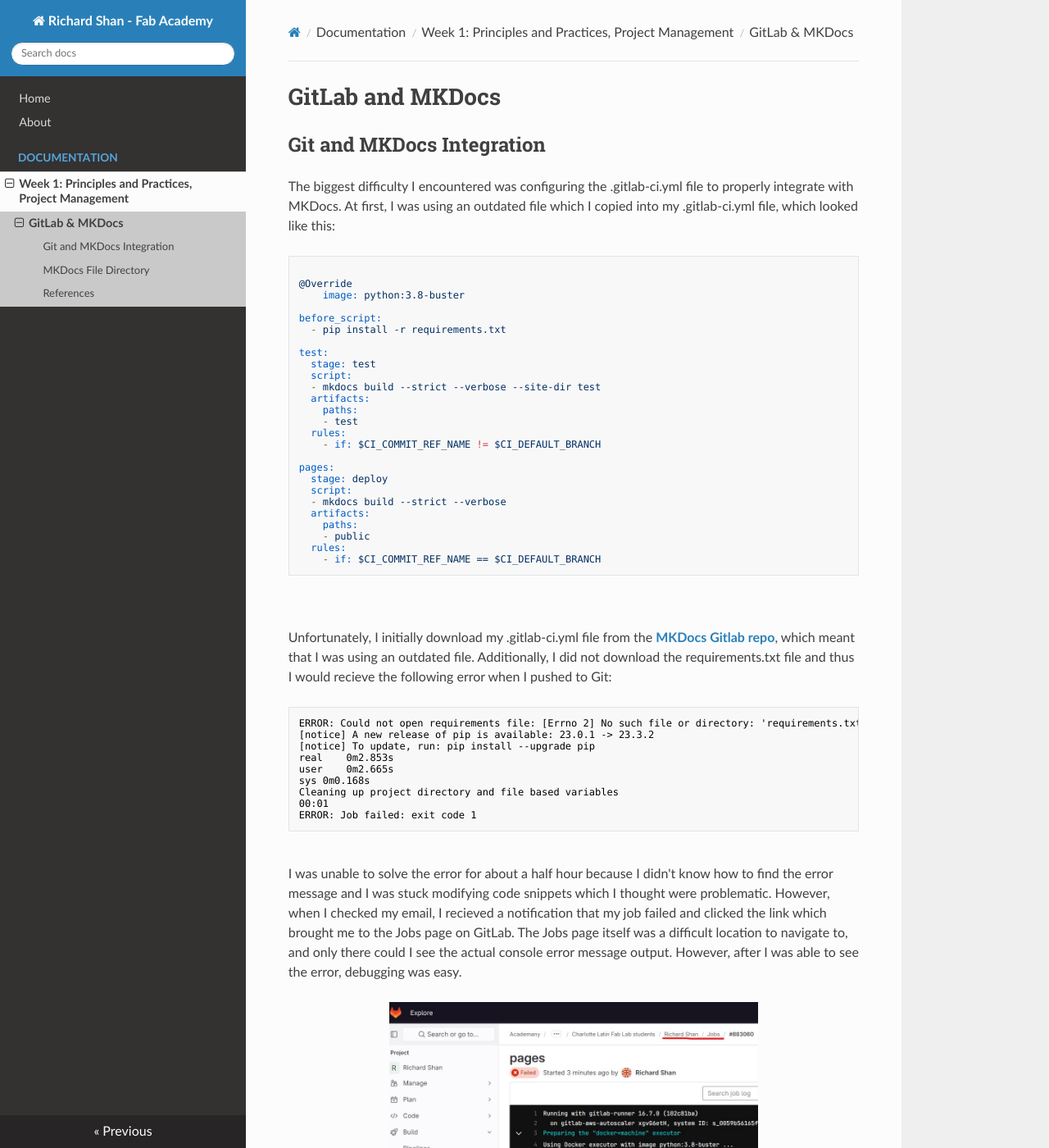
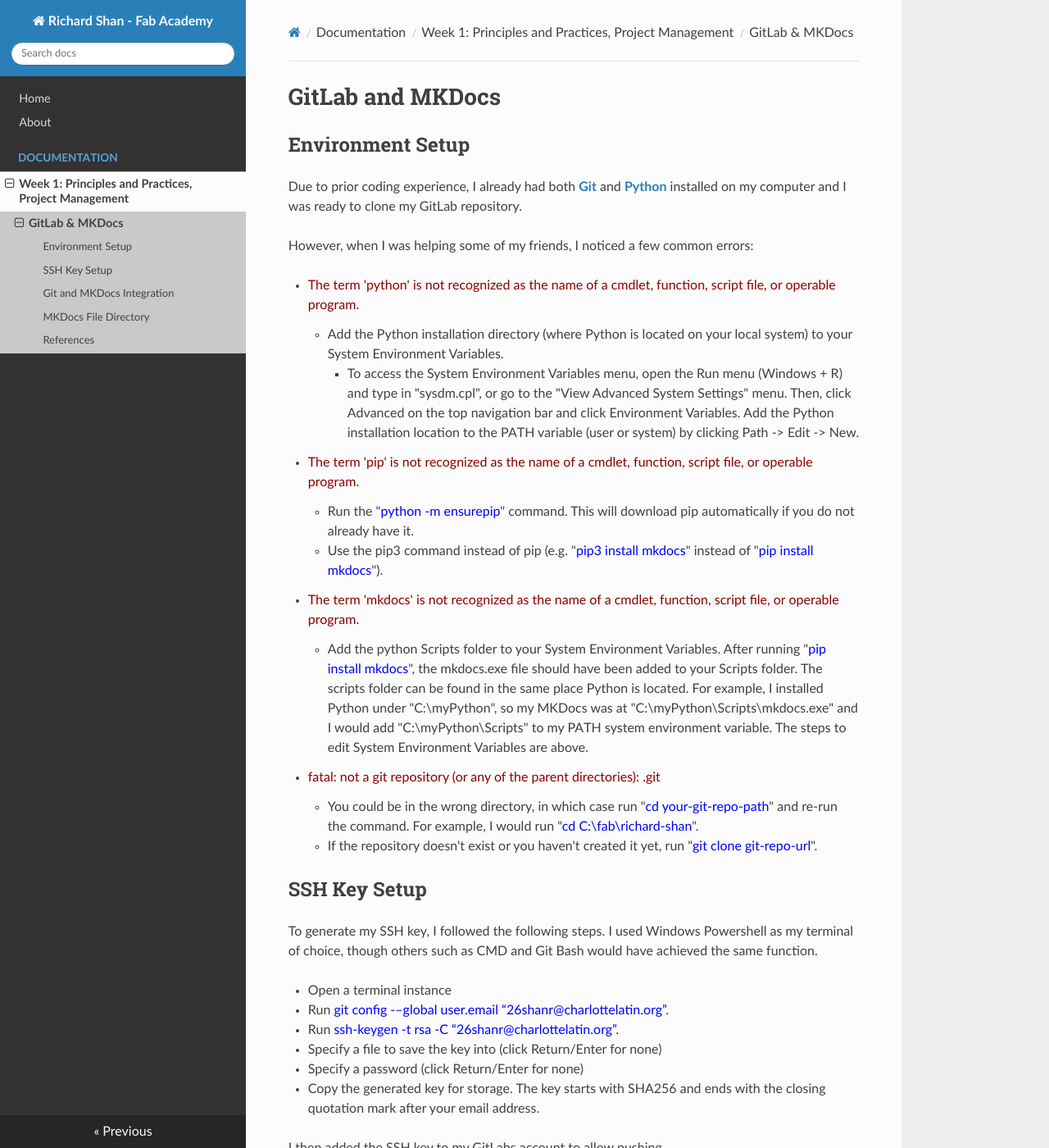
Before and after one commit to richard-shan/fabRepo, an MkDocs documentation site: the page built from docs/lessons/week1/gitlab.md, in a window 1280 px wide and 1400 px high. Shown: the whole window at 82% size. Built offline with MkDocs 1.6.1, drawn with Linux system fonts in a browser that asks for light colours; nearby versions of some CDN libraries; some of the changed text lies outside the part shown.

Commit message:
Week 1 Documentation

```diff
--- a/docs/lessons/week1/gitlab.md
+++ b/docs/lessons/week1/gitlab.md
@@ -1,4 +1,43 @@
 # GitLab and MKDocs
+
+## Environment Setup
+
+Due to prior coding experience, I already had both <a href="https://git-scm.com/downloads">**Git**</a> and <a href="https://www.python.org/downloads/">**Python**</a> installed on my computer and I was ready to clone my GitLab repository.
+
+However, when I was helping some of my friends, I noticed a few common errors:
+
+- <span style="color:darkred">The term 'python' is not recognized as the name of a cmdlet, function, script file, or operable program.</span>
+    - Add the Python installation directory (where Python is located on your local system) to your System Environment Variables.
+        - To access the System Environment Variables menu, open the Run menu (Windows + R) and type in "sysdm.cpl", or go to the "View Advanced System Settings" menu. Then, click Advanced on the top navigation bar and click Environment Variables. Add the Python installation location to the PATH variable (user or system) by clicking Path -> Edit -> New.
+- <span style="color:darkred">The term 'pip' is not recognized as the name of a cmdlet, function, script file, or operable program.</span>
+    - Run the "<span style="color:blue">python -m ensurepip</span>"
+ command. This will download pip automatically if you do not already have it.
+    - Use the pip3 command instead of pip (e.g. "<span style="color:blue">pip3 install mkdocs</span>" instead of "<span style="color:blue">pip install mkdocs</span>").
+- <span style="color:darkred">The term 'mkdocs' is not recognized as the name of a cmdlet, function, script file, or operable program.</span>
+    - Add the python Scripts folder to your System Environment Variables. After running "<span style="color:blue">pip install mkdocs</span>", the mkdocs.exe file should have been added to your Scripts folder. The scripts folder can be found in the same place Python is located. For example, I installed Python under "C:\myPython", so my MKDocs was at "C:\myPython\Scripts\mkdocs.exe" and I would add "C:\myPython\Scripts" to my PATH system environment variable. The steps to edit System Environment Variables are above.
+- <span style="color:darkred">fatal: not a git repository (or any of the parent directories): .git</span>
+    - You could be in the wrong directory, in which case run "<span style="color:blue">cd your-git-repo-path</span>" and re-run the command. For example, I would run "<span style="color:blue">cd C:\fab\richard-shan</span>".
+    - If the repository doesn't exist or you haven't created it yet, run "<span style="color:blue">git clone git-repo-url</span>".
+
+## SSH Key Setup
+
+To generate my SSH key, I followed the following steps. I used Windows Powershell as my terminal of choice, though others such as CMD and Git Bash would have achieved the same function.
+
+- Open a terminal instance
+- Run <span style="color:blue">git config -–global user.email “26shanr@charlottelatin.org”</span>.
+- Run <span style="color:blue">ssh-keygen -t rsa -C “26shanr@charlottelatin.org”</span>.
+- Specify a file to save the key into (click Return/Enter for none)
+- Specify a password (click Return/Enter for none)
+- Copy the generated key for storage. The key starts with SHA256 and ends with the closing quotation mark after your email address.
+
+
+I then added the SSH key to my GitLabs account to allow pushing.
+<br><center>
+<img src="../../../pics/week1/SSHkey.jpg" alt="Adding SSH Key to GitLabs" width="700"/>
+</center>
+<br> <br>
+
+To view the key if you ever lose it, you can run "<span style="color:blue">cat ~/.ssh/id_rsa.pub</span>"
 
 ## Git and MKDocs Integration
 
@@ -95,10 +134,14 @@
 
 ## MKDocs File Directory
 
+I decided not to use the Fab Student Template for setting up the week folders as I wanted to build my own directory system for documentation. The following image shows the file hierarchy that I built, starting from the root directory of the site at the top. Each page of this website is stored in a markdown (.md) file, which are stored under their respective week folders under the general lessons folder. Every image/video on this website is stored under its respective week folder under the pics folder. MKDocs's default starting directory is the docs folder, and as such, all of my documentation is stored in its subfolders.
+
 <center>
 <img src="../../../pics/week1/mkdocs file structure.jpg" alt="MKDocs File Directory" width="450"/>
 </center>
 
+<br>
+
 ## References
 
-I used <a href="https://fabacademy.org/2020/labs/leon/students/adrian-torres/">**Adrian Torres'**</a> and <a href="https://fabacademy.org/2023/labs/charlotte/students/adam-stone/lessons/week1/gitlab/">**Adam Stone's**</a> documentation to help me set up GitLab.
+Thank you to <a href="https://fabacademy.org/2023/labs/charlotte/students/stuart-christhilf/">**Stuart Christhilf**</a> for teaching me MKDocs during our Data Structures class! <a href="https://fabacademy.org/2020/labs/leon/students/adrian-torres/">**Adrian Torres'**</a> and <a href="https://fabacademy.org/2023/labs/charlotte/students/adam-stone/lessons/week1/gitlab/">**Adam Stone's**</a> documentations were also valuable resources for setting up GitLab.
```
Also changed, not shown: docs/pics/week1/SSHkey.jpg (added).
